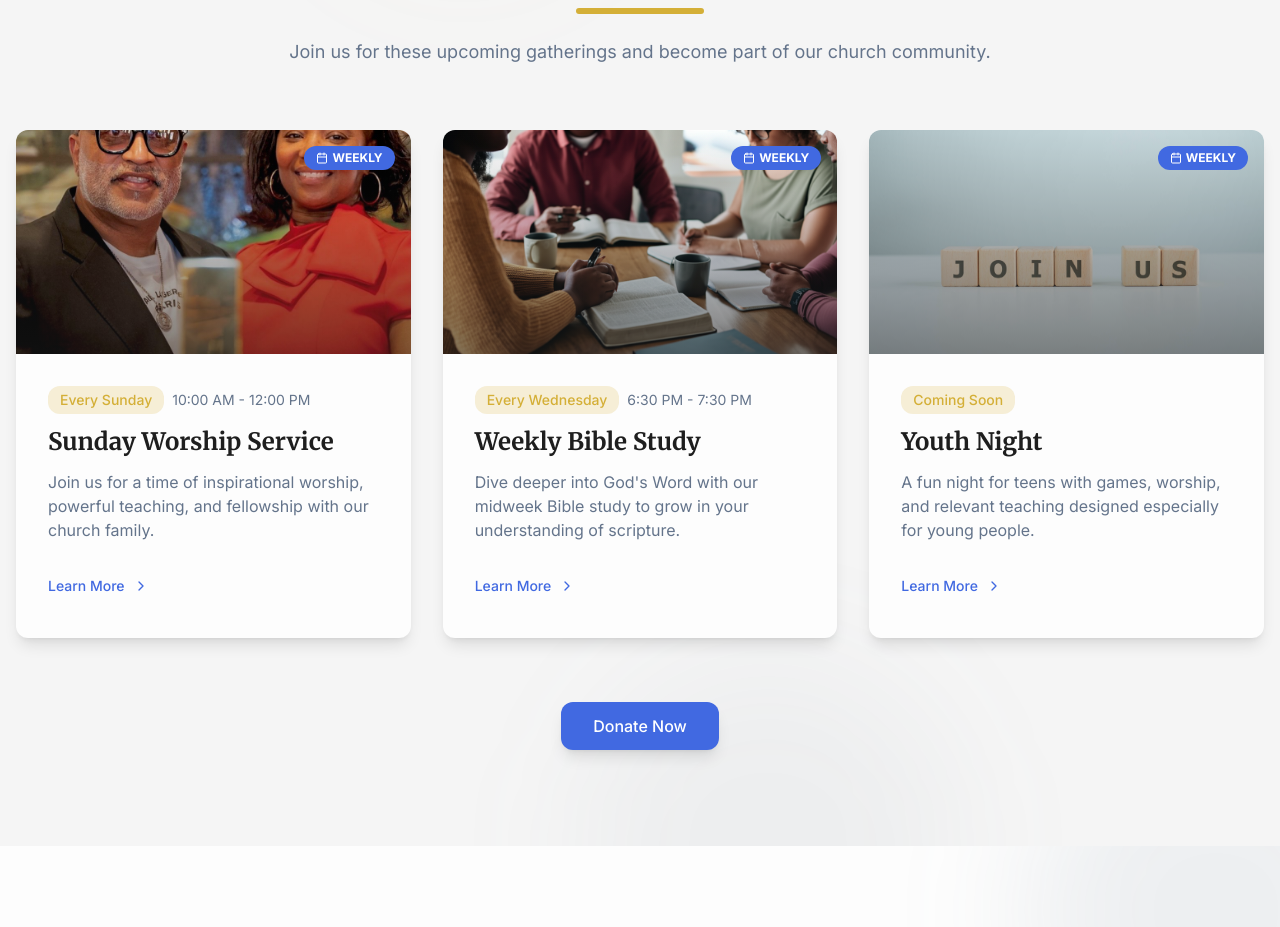
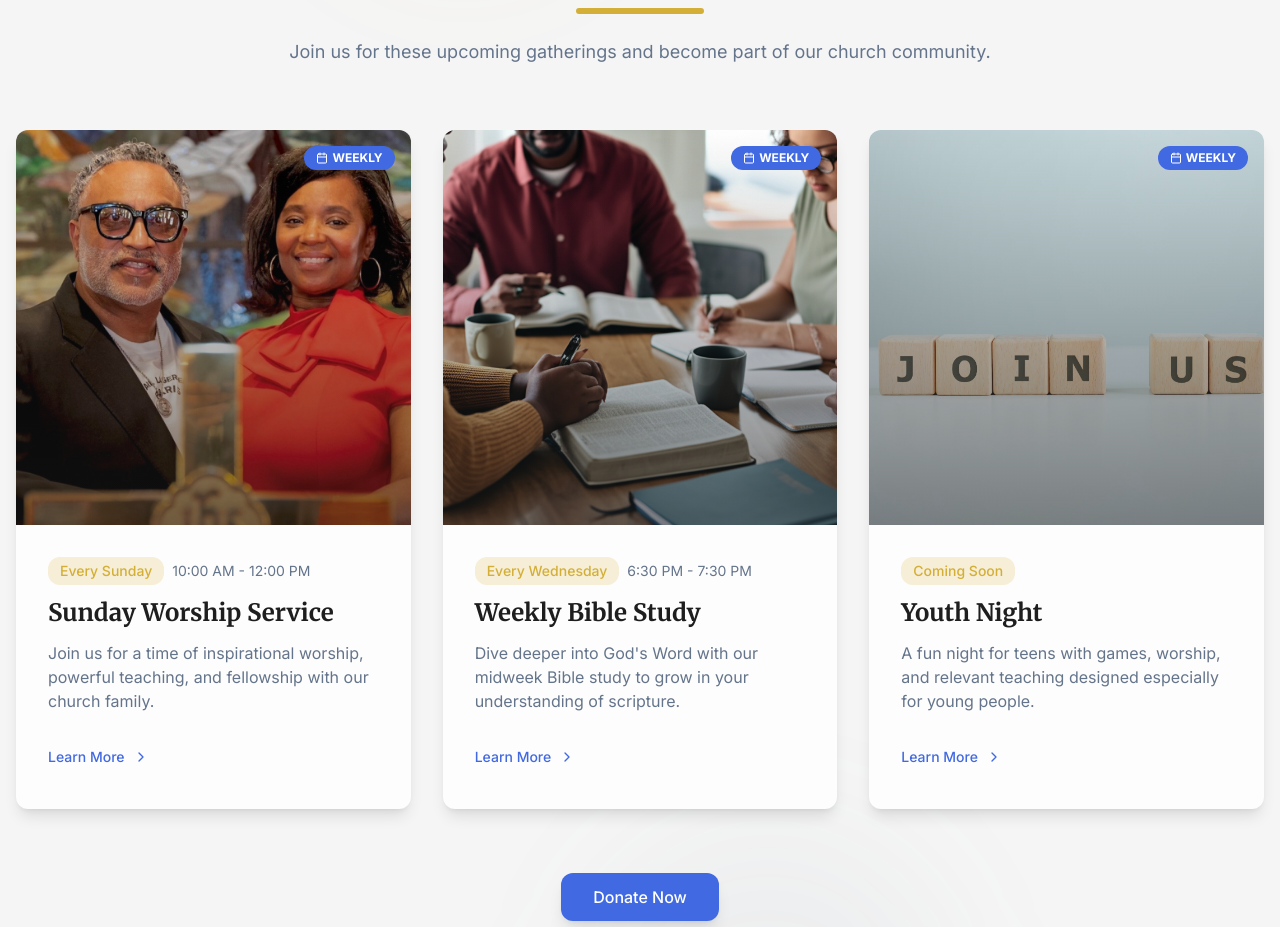
Before and after one commit to Ubaidd1/church_01, a Next.js app: page / in a window 1280 px wide. Shown: the part 3008-3935 px from the top of the page. Built offline with nearby package versions, Linux system fonts and the light colour scheme.

Commit message:
Refactor image containers to use aspect-square for consistent sizing and improve layout. Adjusted image classes for better centering and hover effects.

```diff
--- a/app/page.tsx
+++ b/app/page.tsx
@@ -265,13 +265,13 @@ export default function Home() {
 
           <div className="grid md:grid-cols-2 lg:grid-cols-3 gap-8">
             <div className="bg-faith-white rounded-xl shadow-lg overflow-hidden hover:shadow-xl transition-all duration-300 hover:translate-y-[-8px] group">
-              <div className="h-56 relative">
+              <div className="aspect-square relative">
                 <div className="absolute inset-0 bg-gradient-to-t from-faith-black/50 to-transparent z-10"></div>
                 <Image
                   src="/sunday-worship-leaders.jpg"
                   alt="Sunday Worship Service"
                   fill
-                  className="object-cover group-hover:scale-105 transition-transform duration-700"
+                  className="object-cover object-center group-hover:scale-105 transition-transform duration-700"
                 />
                 <div className="absolute top-4 right-4 bg-faith-blue text-white text-xs font-bold px-3 py-1 rounded-lg z-20 flex items-center gap-1">
                   <Calendar className="h-3 w-3" /> WEEKLY
@@ -301,13 +301,13 @@ export default function Home() {
             </div>
 
             <div className="bg-faith-white rounded-xl shadow-lg overflow-hidden hover:shadow-xl transition-all duration-300 hover:translate-y-[-8px] group">
-              <div className="h-56 relative">
+              <div className="aspect-square relative">
                 <div className="absolute inset-0 bg-gradient-to-t from-faith-black/50 to-transparent z-10"></div>
                 <Image
                   src="/diverse-bible-study.png"
                   alt="Weekly Bible Study"
                   fill
-                  className="object-cover group-hover:scale-105 transition-transform duration-700"
+                  className="object-cover object-center group-hover:scale-105 transition-transform duration-700"
                 />
                 <div className="absolute top-4 right-4 bg-faith-blue text-white text-xs font-bold px-3 py-1 rounded-lg z-20 flex items-center gap-1">
                   <Calendar className="h-3 w-3" /> WEEKLY
@@ -334,13 +334,13 @@ export default function Home() {
             </div>
 
             <div className="bg-faith-white rounded-xl shadow-lg overflow-hidden hover:shadow-xl transition-all duration-300 hover:translate-y-[-8px] group">
-              <div className="h-56 relative">
+              <div className="aspect-square relative">
                 <div className="absolute inset-0 bg-gradient-to-t from-faith-black/50 to-transparent z-10"></div>
                 <Image
                   src="/join-us-blocks.jpg"
                   alt="Youth Night"
                   fill
-                  className="object-cover group-hover:scale-105 transition-transform duration-700"
+                  className="object-cover object-center group-hover:scale-105 transition-transform duration-700"
                 />
                 <div className="absolute top-4 right-4 bg-faith-blue text-white text-xs font-bold px-3 py-1 rounded-lg z-20 flex items-center gap-1">
                   <Calendar className="h-3 w-3" /> WEEKLY
```
